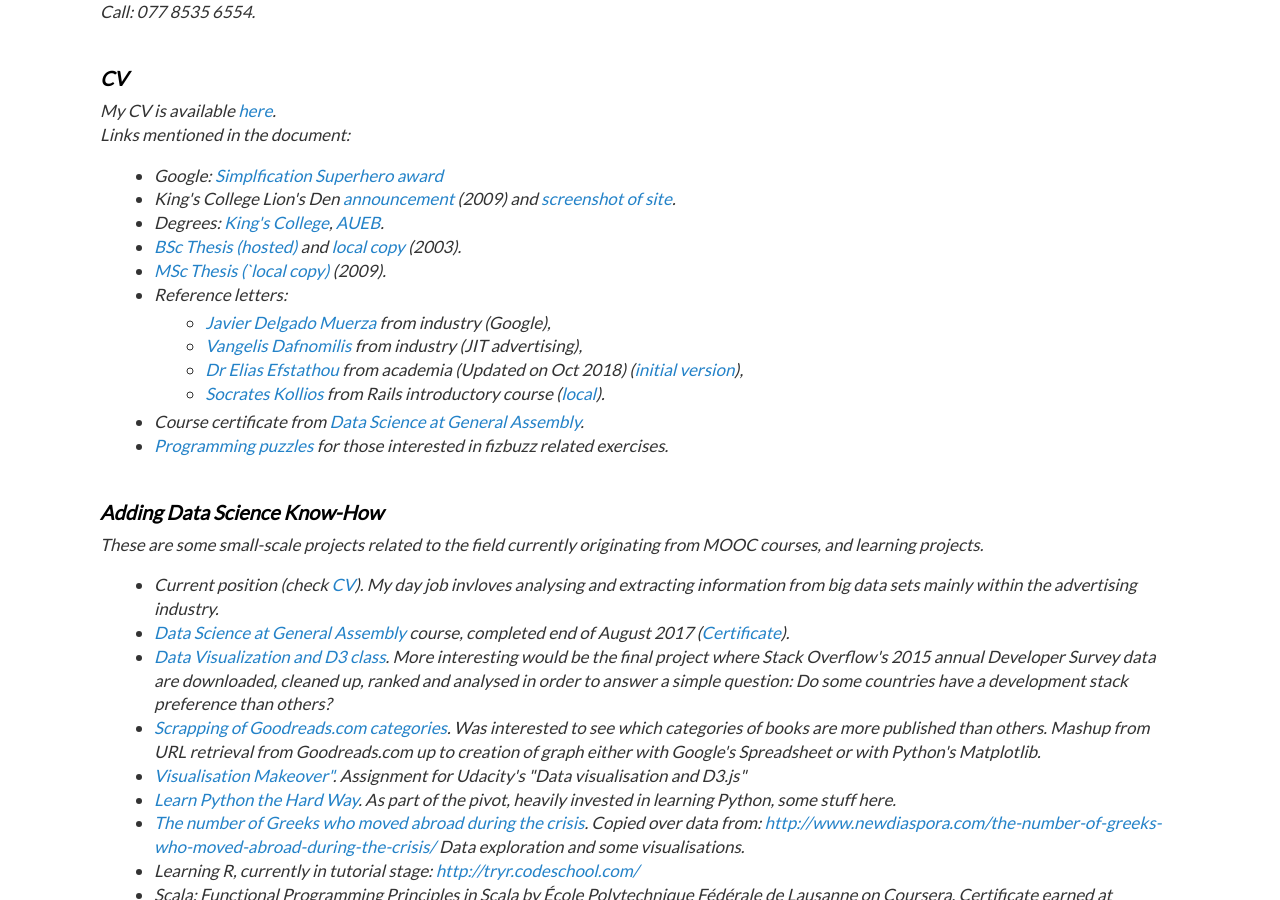
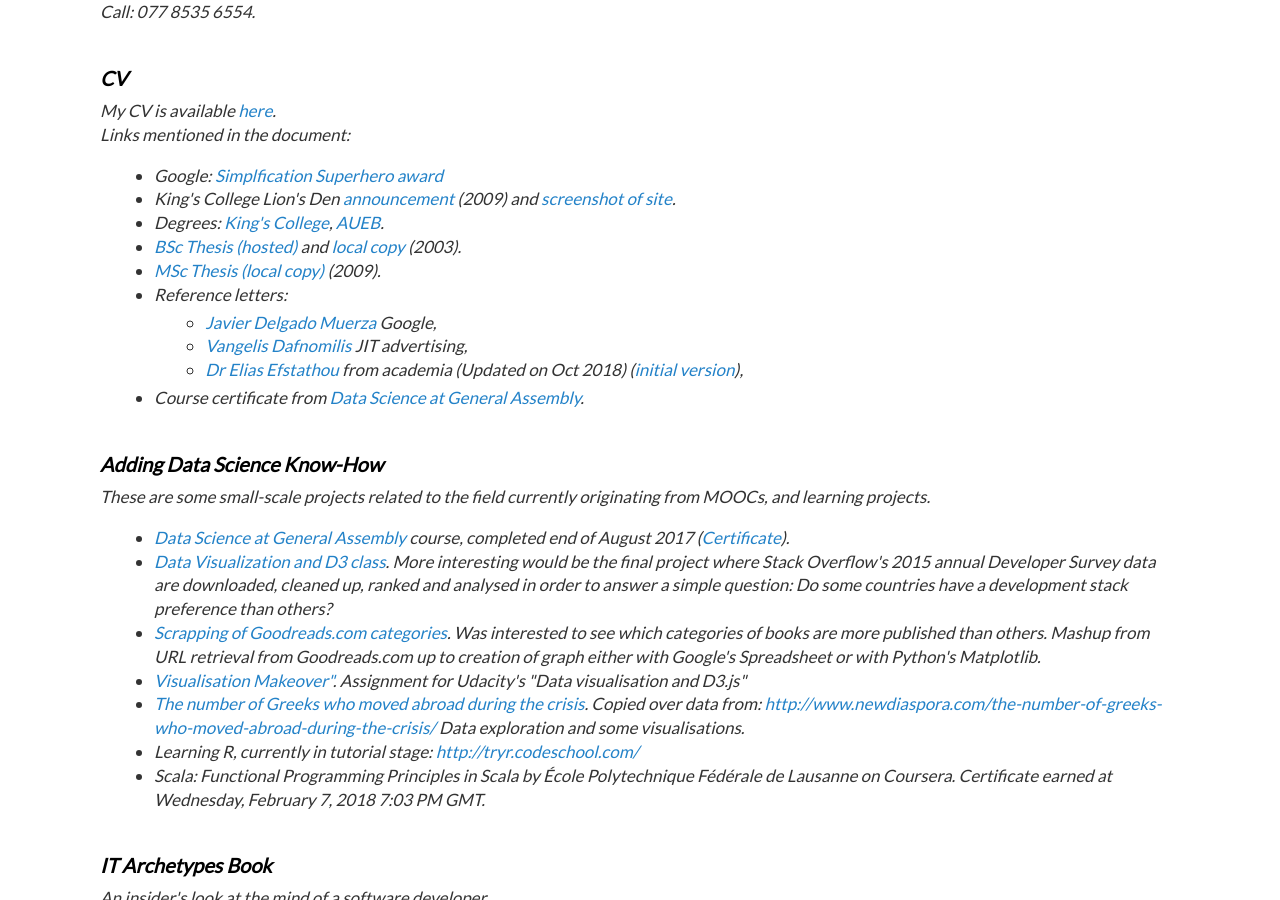
Before and after one commit to dimitrismistriotis/dimitrismistriotis.github.io, a Jekyll site: the page built from index.html, in a window 1280 px wide and 900 px high, scrolled down 271 px. Built offline with Jekyll 4.4.1, drawn with Linux system fonts in a browser that asks for light colours; the list of posts is cut into pages by our own code; a file with an impossible date is left out.

Commit message:
Clean up

```diff
--- a/index.html
+++ b/index.html
@@ -28,31 +28,27 @@
       <li>King's College Lion's Den <a href="http://www.kcl.ac.uk/newsevents/news/news-archive/2009/mar/Lions-Den-Winners-announced.aspx" target="_blank">announcement</a> (2009) and <a href="/documents/`kcl_den_screenshot.png">screenshot of site</a>.</li>
       <li>Degrees: <a href="/documents/kings_college_degree.jpg" target="_blank">King's College</a>, <a href="/`documents/dmistriotis_undergraduate_degree.pdf" target="_blank">AUEB</a>.</li>
       <li><a href="http://mm.aueb.gr/technicalreports/2003-MMLAB-TR-02.pdf">BSc Thesis (hosted)</a> and <a href="/`documents/2003-MMLAB-TR-02.pdf">local copy</a> (2003).</li>
-      <li><a href="./documents/kings_college_dissertation/dimitrios_mistriotis_project_final_report.pdf">MSc Thesis (`local copy)</a> (2009).</li>
+      <li><a href="./documents/kings_college_dissertation/dimitrios_mistriotis_project_final_report.pdf">MSc Thesis (local copy)</a> (2009).</li>
       <li>Reference letters:
         <ul class="embedded_list">
-          <li><a href="/documents/references/Javier_Delgado_Muerza-reference_letter.png" target="_blank">Javier Delgado Muerza</a> from industry (Google),
-          <li><a href="/documents/references/VDafnomilisReferenceLetter.jpg" target="_blank">Vangelis Dafnomilis</a> from industry (JIT advertising),
+          <li><a href="/documents/references/Javier_Delgado_Muerza-reference_letter.png" target="_blank">Javier Delgado Muerza</a> Google,
+          <li><a href="/documents/references/VDafnomilisReferenceLetter.jpg" target="_blank">Vangelis Dafnomilis</a> JIT advertising,
           <li><a href="/documents/references/Efstathiou_Reference_Oct2018.pdf" target="_blank">Dr Elias Efstathou</a> from academia (Updated on Oct 2018) (<a href="/documents/references/DrEfstathiouReferenceLetter.png" target="_blank">initial version</a>),
-          <li><a href="https://drive.google.com/file/d/0ByYbq1RM8pYTTFhfaml4Z0tCZU0/view?usp=sharing" target="_blank">Socrates Kollios</a> from Rails introductory course (<a href="/documents/references/reference-Socrates_Kollios.pdf" target="_blank">local</a>).
         </ul>
       </li>
       <li>Course certificate from <a href="/documents/General_Assembly-Dimitrios_Mistriotis-Certificate_of_Completion.pdf" target="_blank">Data Science at General Assembly</a>.
-      <li><a href="https://gitlab.com/dimitrios/programming_puzzles">Programming puzzles</a> for those interested in fizbuzz related exercises.
     </ul>
   </p>
 
   <h2>Adding Data Science Know-How</h2>
 
   <p>
-    These are some small-scale projects related to the field currently originating from MOOC courses, and learning projects.
+    These are some small-scale projects related to the field currently originating from MOOCs, and learning projects.
     <ul>
-      <li>Current position (check <a href="https://docs.google.com/document/d/1cgK_I-mTJ3DPa7txDAvVATN_pkDrIWdPUDLPJWndx1o/edit">CV</a>). My day job invloves analysing and extracting information from big data sets mainly within the advertising industry.
       <li><a href="https://generalassemb.ly/education/data-science" target="_blank">Data Science at General Assembly</a> course, completed end of August 2017 (<a href="/documents/General_Assembly-Dimitrios_Mistriotis-Certificate_of_Completion.pdf">Certificate</a>).
       <li><a href="https://bitbucket.org/dmistriotis/data_visualization_and_d3">Data Visualization and D3 class</a>. More interesting would be the final project where Stack Overflow's 2015 annual Developer Survey data are downloaded, cleaned up, ranked and analysed in order to answer a simple question: Do some countries have a development stack preference than others?
       <li><a href="https://github.com/dimitrismistriotis/goodreads_categories_scrapping">Scrapping of Goodreads.com categories</a>. Was interested to see which categories of books are more published than others. Mashup from URL retrieval from Goodreads.com up to creation of graph either with Google's Spreadsheet or with Python's Matplotlib.
       <li><a href="https://gist.github.com/dimitrismistriotis/56b44250c82027f0c75e">Visualisation Makeover"</a>. Assignment for Udacity's "Data visualisation and D3.js"
-      <li><a href="https://gitlab.com/dimitrios/exercises_of_learnpythonthehardway">Learn Python the Hard Way</a>. As part of the pivot, heavily invested in learning Python, some stuff here.
       <li><a href="https://gist.github.com/dimitrismistriotis/b59c3c5f6e638aece321c6ebed93b6a1">The number of Greeks who moved abroad during the crisis</a>. Copied over data from: <a href="http://www.newdiaspora.com/the-number-of-greeks-who-moved-abroad-during-the-crisis/">http://www.newdiaspora.com/the-number-of-greeks-who-moved-abroad-during-the-crisis/</a> Data exploration and some visualisations.
       <li>Learning R, currently in tutorial stage: <a href="http://tryr.codeschool.com/">http://tryr.codeschool.com/</a>
       <li>Scala: Functional Programming Principles in Scala by École Polytechnique Fédérale de Lausanne on Coursera. Certificate earned at Wednesday, February 7, 2018 7:03 PM GMT.
@@ -61,7 +57,10 @@
 
   <h2>IT Archetypes Book</h2>
 
-  <p><em>An insider's look at the mind of a software developer.</em><br></p>
+  <p>
+    <em>An insider's look at the mind of a software developer.</em>
+  </p>
+
   <p>In an era defined by software, we actually know very little about the people who write all those lines of code that power it. This <a href="http://www.itarchetypes.com">book</a> aims to change that.<br>
     <a href="http://www.itarchetypes.com/" target="_blank" title="IT Archetypes"><img src="/images/it_archetypes_logo.png"></a>
   </p>
```
